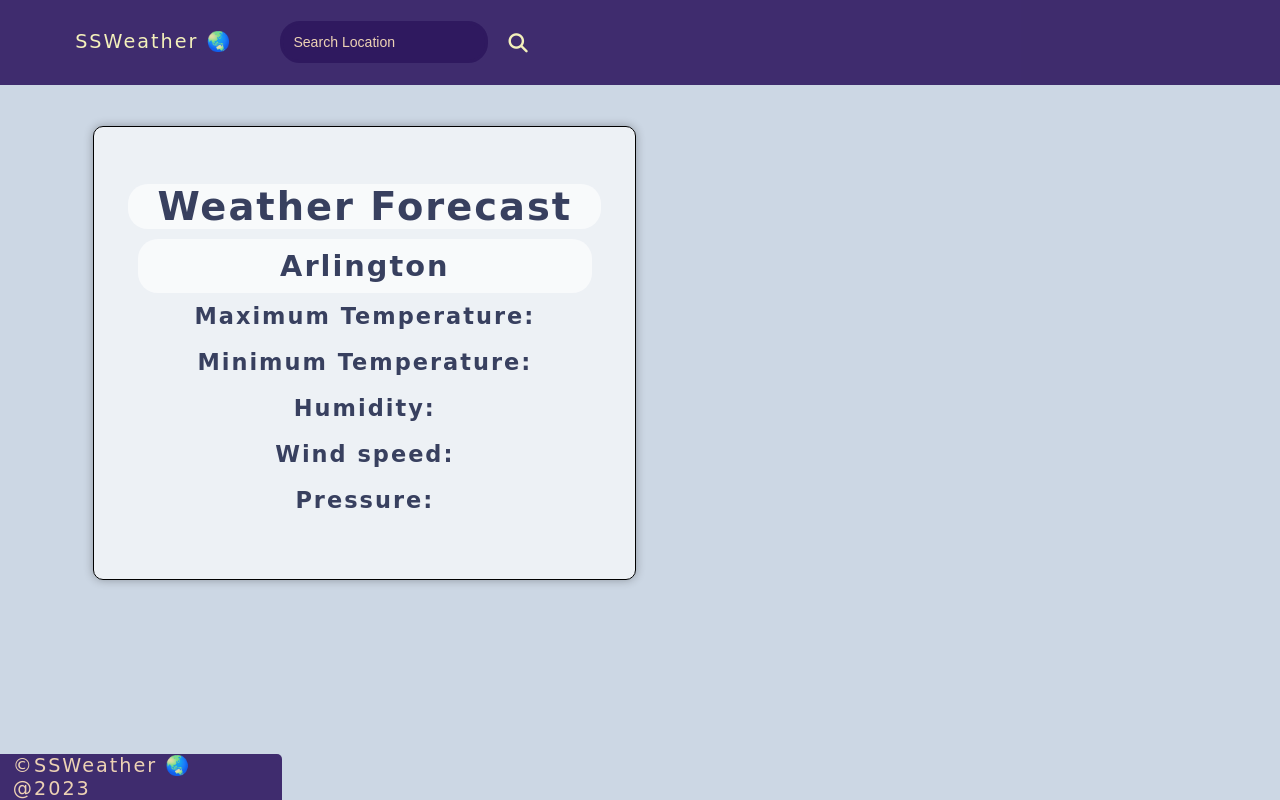
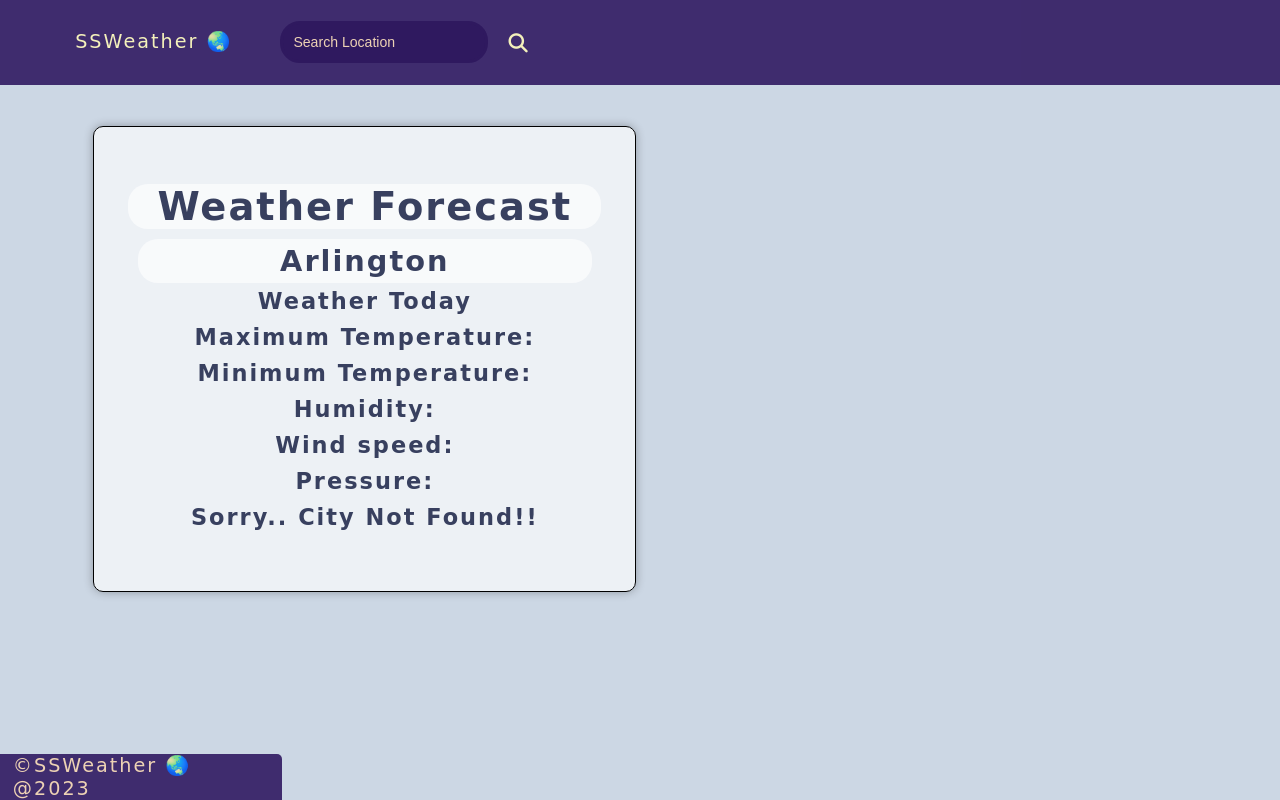
Before and after one commit to Sambriddhi-HCK/ISA, a PHP site: page / in a window 1280 px wide. Run offline with PHP 8.4, Linux system fonts and the light colour scheme; some web fonts are replaced.

Commit message:
added weather description

```diff
--- a/weatherapp/decor.css
+++ b/weatherapp/decor.css
@@ -87,7 +87,7 @@ p{
 }
 
 h2,h3{
-    padding: 10px 5px;
+    padding: 5px;
 }
 
 h1,h2{
--- a/weatherapp/function.js
+++ b/weatherapp/function.js
@@ -2,9 +2,7 @@
 const city = document.querySelector("#city-search-box");
 const city_search = document.querySelector("#city-search-box");
 const submit = document.querySelector("#submit");
-
-
-const weather_overview = document.querySelector(".weather-overview");
+const weather_description = document.querySelector(".weather_description");
 const weather_icon = document.querySelector(".weather-icon");
 const city_name = document.querySelector(".city_name");
 const max_temp = document.querySelector(".maximum-temperature");
@@ -13,6 +11,7 @@ const humidity =  document.querySelector(".humidity");
 const wind =  document.querySelector(".windspeed");
 const pressure =  document.querySelector(".pressure");
 const dateAndtime = document.querySelector("#date_time");
+
 
 const errorMessage = document.getElementById('error-message');
 
@@ -34,6 +33,8 @@ async function fetchWeatherData(cityname) {
     //Setting a random image of the city entered
     document.body.style.backgroundImage = `URL("https://source.unsplash.com/1600x900/?${data.name}")`
 
+        weather_description.innerHTML = `Weather Today : ${data.weather.description}`;
+
         city_name.innerHTML = data.name;
 
         max_temp.innerHTML = `Maximum Temperature: ${data.main.temp_max} °C`;
@@ -47,14 +48,13 @@ async function fetchWeatherData(cityname) {
         pressure.innerHTML = `Pressure : ${data.main.pressure} Pascal`;
 
 
+
     } catch (error) {
         console.error(error);
         errorMessage.innerHTML = 'Sorry.. City Not Found!!'
 
       }
-
 }
-
 fetchWeatherData("Arlington");
 
 // function updateTime() {
--- a/weatherapp/index.html
+++ b/weatherapp/index.html
@@ -41,6 +41,7 @@
 
             <div id="container-Weatherinfo">
                 <h2 class="city_name">Arlington</h2>
+                <h3 class = "weather_description">Weather Today</h3>
 
                 <h3 class="maximum-temperature">Maximum Temperature: </h3>
 
@@ -50,7 +51,7 @@
                 <h3 class="windspeed">Wind speed: </h3>
                 <h3 class="pressure">Pressure: </h3>
 
-
+                <h3 id="error-message"></h3>
             </div>
         </div>
     </main>
```
